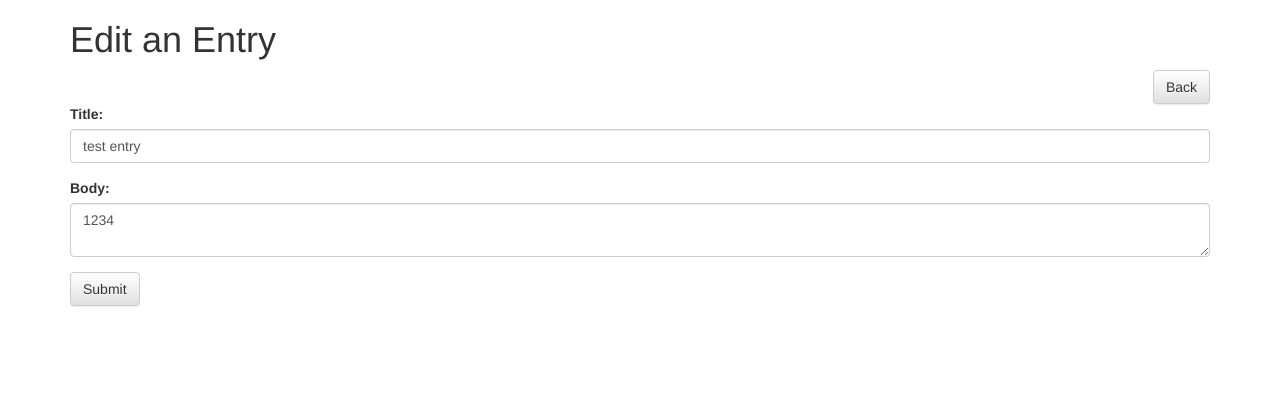
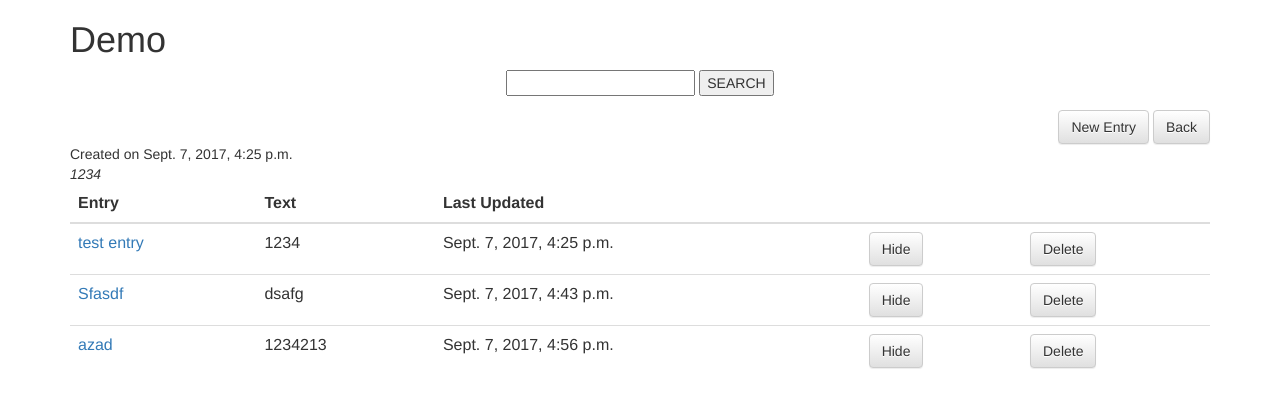
Before and after one commit to jmanndev/31281-Group-Project, a Django app: template journalsite/journals/templates/journals/edit_entity.html in a window 1280 px wide. Shown: the top 408 px of the page. Run offline with Django 3.2, Linux system fonts and the light colour scheme; the template is opened without the code that fills it: values that come from a table or form of the project are taken from there, others are empty; data comes from the database, SQL or seed files in the repository; some libraries are stand-ins or nearby versions.

Commit message:
Revert "add edit functiion and page"
This reverts commit 2ba1c06a1bcbb2529074e23dfbed5a8e7eec4e61.

```diff
--- a/journalsite/journals/templates/journals/edit_entity.html
+++ b/journalsite/journals/templates/journals/edit_entity.html
@@ -1,30 +1,58 @@
 {% load staticfiles %}
 <html>
     <head>
-        <title>Add Entry</title>
+        <title>{{ journal.name_text }}</title>
         <link rel="stylesheet" href="//maxcdn.bootstrapcdn.com/bootstrap/3.2.0/css/bootstrap.min.css">
         <link rel="stylesheet" href="//maxcdn.bootstrapcdn.com/bootstrap/3.2.0/css/bootstrap-theme.min.css">
     </head>
+
     <body>
         <div class="container">
-            <h1>Edit an Entry</h1>
+            <h1>{{ journal.name_text }}</h1>
+            <div style="text-align: center;">
+                <form method="post" action="Search.html">
+                    <input type="text" name="search">
+                    <input type="submit" value="SEARCH">
+                </form>
+            </div>
             <div style="text-align: right;">
+                <a class="btn btn-default" href="{% url 'journals:entry_create' journal.id %}">New Entry</a>
                 <a class="btn btn-default" href="{% url 'journals:journals' %}">Back</a>
             </div>
-            {% if error_message %}<p><strong>{{ error_message }}</strong></p>{% endif %}
+            <div>
+                Created on {{ journal.created_date }}
+            </div>
+            <div>
+                <i>{{ journal.description_text }}</i>
+            </div>
 
-            <form action="{% url 'journals:entry_edit_confirm' journal_id entry.id%}" method="post">
-                {% csrf_token %}
-                <div class="form-group">
-                    <label for="name">Title:</label>
-                    <input type="text" class="form-control" name="name" value="{{ entry.title_text }}">
-                </div>
-                <div class="form-group">
-                    <label for="description">Body:</label>
-                    <textarea   class="form-control" name="description" >{{ entry.body_text }}</textarea>
-                </div>
-                <input type="submit" class="btn btn-default" value="Submit"></input>
-            </form>
+             {% if entry_list %}
+            <table class="table .table-striped .table-bordered">
+                <thead>
+                    <tr>
+                        <th>Entry</th>
+                        <th>Text</th>
+                        <th>Last Updated</th>
+                        <th></th>
+                        <th></th>
+                    </tr>
+                </thead>
+                <tbody>
+                    {% for entry in entry_list %}
+                    <tr>
+                        <td><a href="{% url 'journals:entry_view' journal.id entry.id %}">{{ entry.title_text }}</a></td>
+                        <td>{{ entry.body_text }}</td>
+                        <td>{{ entry.published_date }}</td>
+                        <td><a class="btn btn-default" href="#">Hide</a></td>
+                        <td><a class="btn btn-default" href="#">Delete</a></td>
+                    </tr>
+                    {% endfor %}
+                </tbody>
+            </table>
+            {% else %}
+            <p>No entries are available.</p>
+            {% endif %}
+
         </div>
     </body>
 </html>
--- a/journalsite/journals/templates/journals/journals_all.html
+++ b/journalsite/journals/templates/journals/journals_all.html
@@ -26,10 +26,9 @@ if (member != null) {
             <div style="text-align: center;">
                 <form action="{% url 'journals:journal_search' %}" method="post">
                 {% csrf_token %}
-                    <fieldset>
+
                     <input type="text" name="search">
-                    <input type="submit" value="Search"></input>
-                    </fieldset>
+                    <button type="submit">Search</button>
             </form>
 
 
--- a/journalsite/journals/templates/journals/journals_search.html
+++ b/journalsite/journals/templates/journals/journals_search.html
@@ -23,7 +23,6 @@ if (member != null) {
 </div>
 } -->
             <h1>Homepage</h1>
-         <a href="{% url 'journals:journals' %}">Journals</a>
             <div style="text-align: center;">
                 <form action="{% url 'journals:journal_search' %}" method="post">
                 {% csrf_token %}
--- a/journalsite/journals/templates/journals/view_entity.html
+++ b/journalsite/journals/templates/journals/view_entity.html
@@ -45,7 +45,6 @@
                         <td>{{ entry.published_date }}</td>
                         <td><a class="btn btn-default" href="#">Hide</a></td>
                         <td><a class="btn btn-default" href="#">Delete</a></td>
-{#                        <td><a class="btn btn-default" href={% url 'journals:entry_edit' journal.id entry.id %}"">Edit</a></td>#}
                     </tr>
                     {% endfor %}
                 </tbody>
--- a/journalsite/journals/templates/journals/view_journal.html
+++ b/journalsite/journals/templates/journals/view_journal.html
@@ -45,7 +45,6 @@
                         <td>{{ entry.published_date }}</td>
                         <td><a class="btn btn-default" href="#">Hide</a></td>
                         <td><a class="btn btn-default" href="#">Delete</a></td>
-                    <td><a class="btn btn-default" href="{% url 'journals:entry_edit' journal.id entry.id %}">Edit</a></td>
                     </tr>
                     {% endfor %}
                 </tbody>
--- a/journalsite/journals/urls.py
+++ b/journalsite/journals/urls.py
@@ -31,9 +31,6 @@ urlpatterns = [
     #www.web.com/journal/1234/edit/1234
     url(r'^journal/(?P<journal_id>[0-9]+)/edit/(?P<entry_id>[0-9]+)/$', views.entry_edit, name='entry_edit'),
 
-    #www.web.com/journal/1234/edit/1234
-    url(r'^journal/(?P<journal_id>[0-9]+)/edit/confirm/(?P<entry_id>[0-9]+)/$', views.entry_edit_confirm, name='entry_edit_confirm'),
-
     #www.web.com/journal/1234/history/1234
     url(r'^journal/(?P<journal_id>[0-9]+)/history/(?P<entry_id>[0-9]+)/$', views.entry_history, name='entry_history'),
 ]
```
Also changed, not shown: journalsite/journals/views.py (+6 -45 lines).
